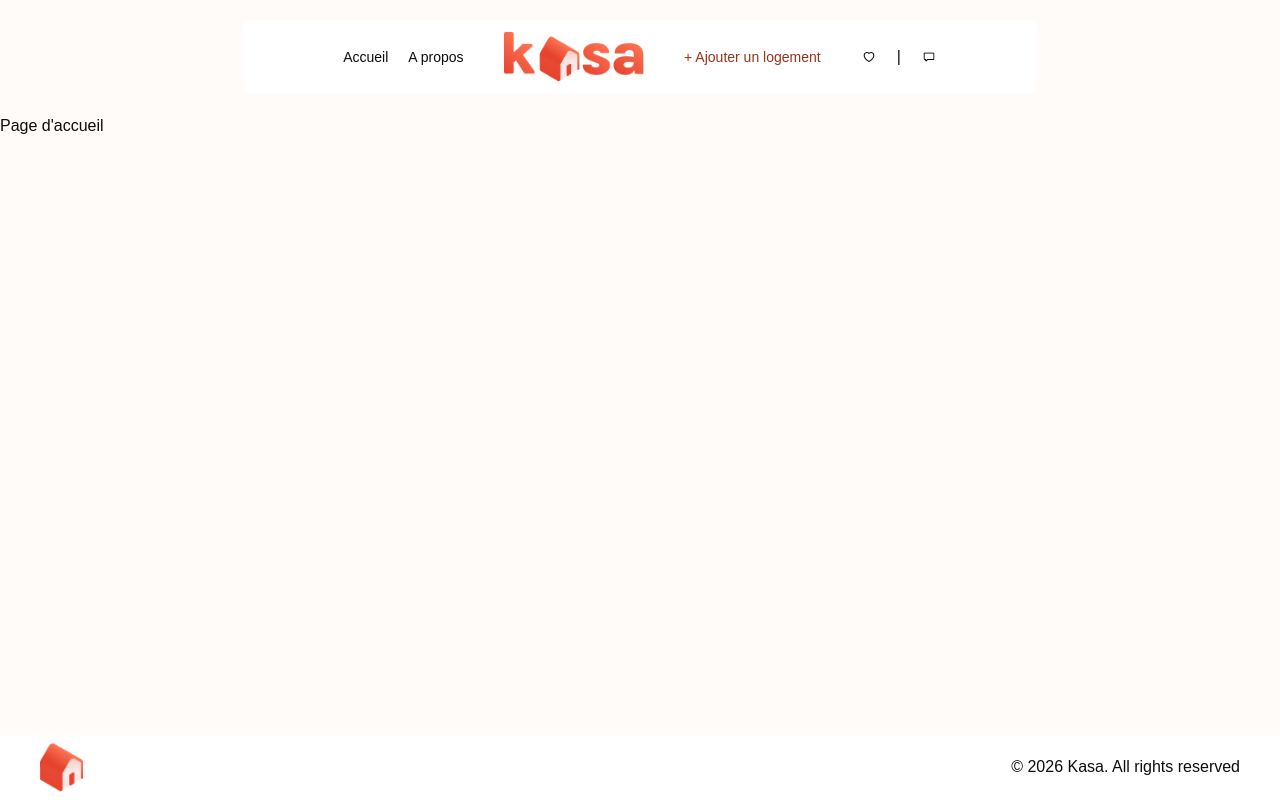
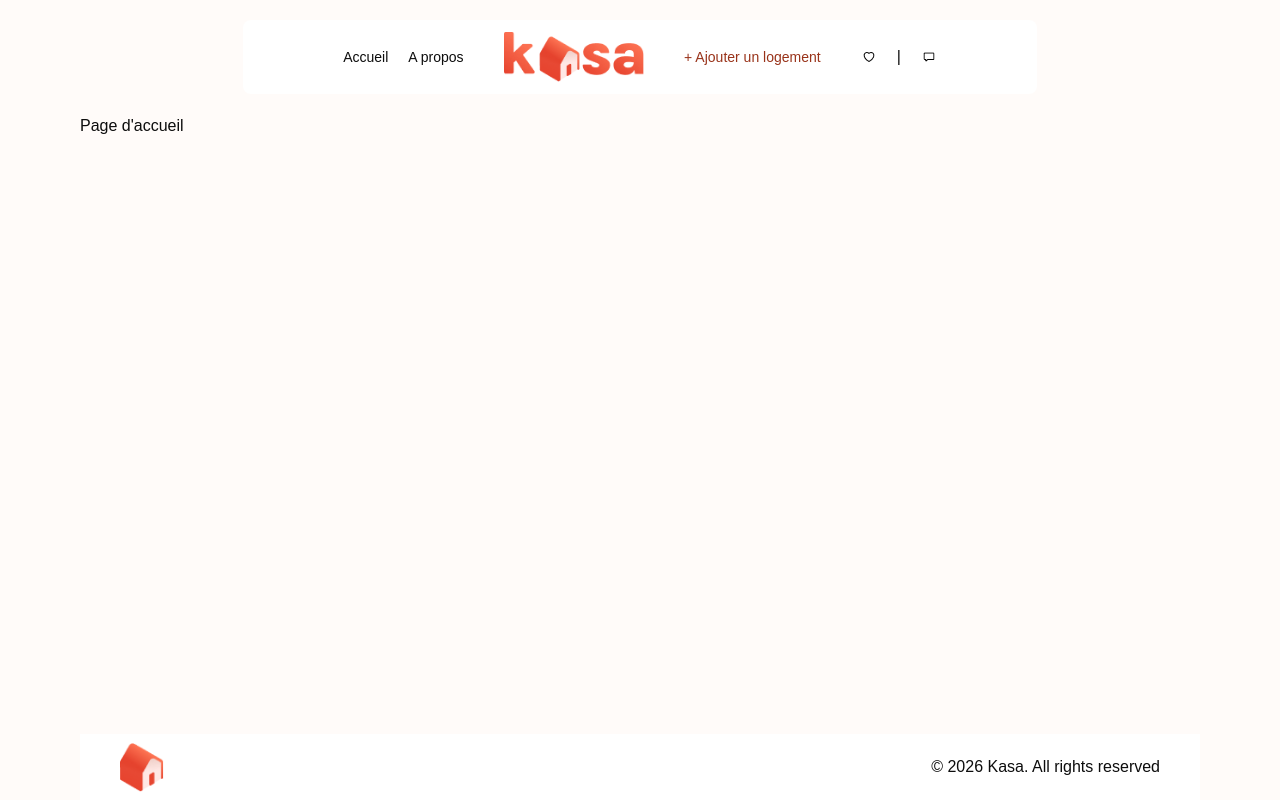
Before and after one commit to fkervella/OC-DevFS-P08, a Next.js app: page /home in a window 1280 px wide. Built offline with nearby package versions, Linux system fonts and the light colour scheme.

Commit message:
Layout : prise en compte de la largeur d'écran indiquée dans la maquette

```diff
--- a/app/layout.tsx
+++ b/app/layout.tsx
@@ -24,7 +24,10 @@ export default function RootLayout({
   children: React.ReactNode;
 }>) {
   return (
-    <html lang="fr" className={`${inter.className} antialiased h-full`}>
+    <html
+      lang="fr"
+      className={`${inter.className} antialiased h-full max-w-280 m-auto`}
+    >
       <head>
         <meta name="viewport" content="width=device-width, initial-scale=1.0" />
         <title>
```
